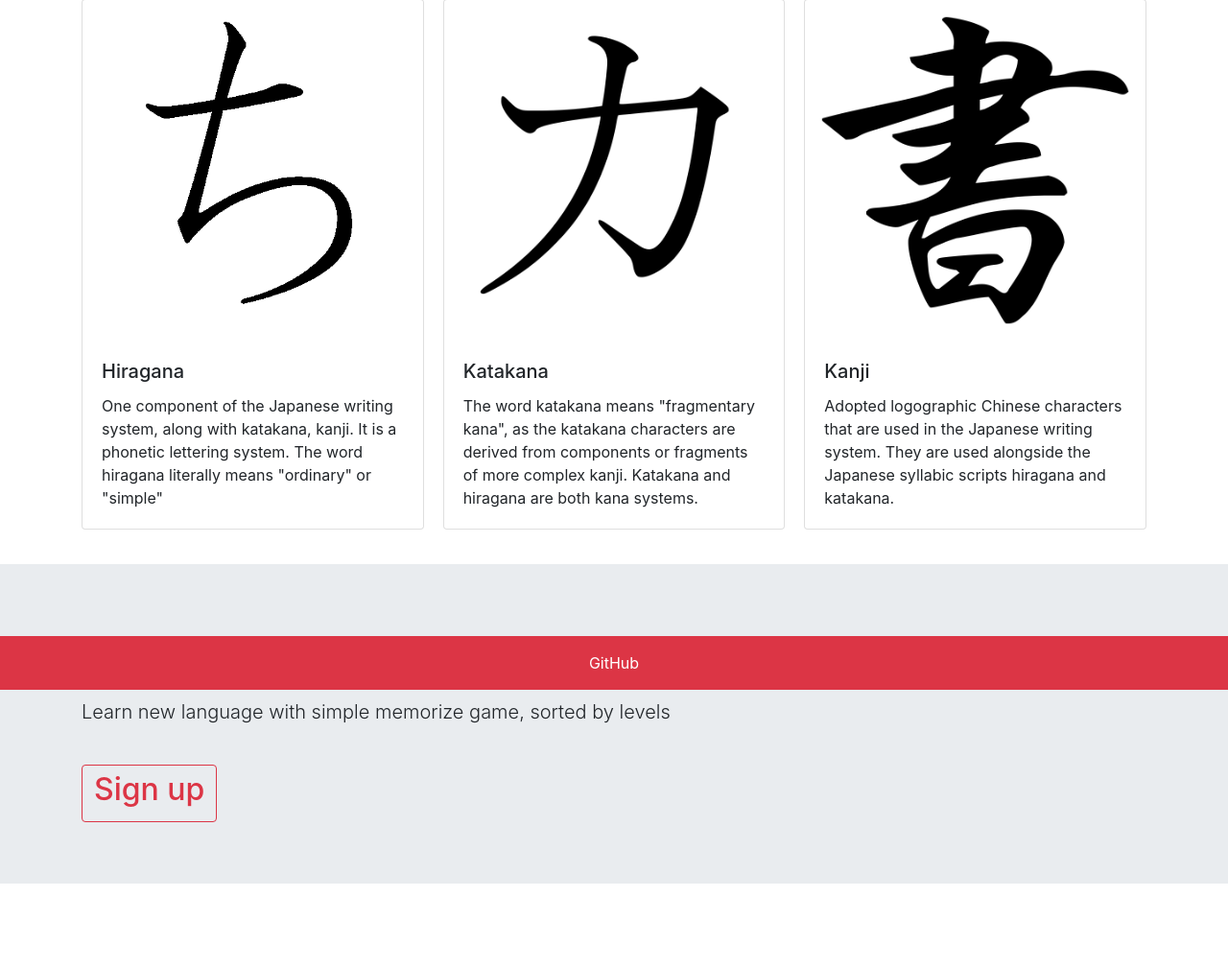
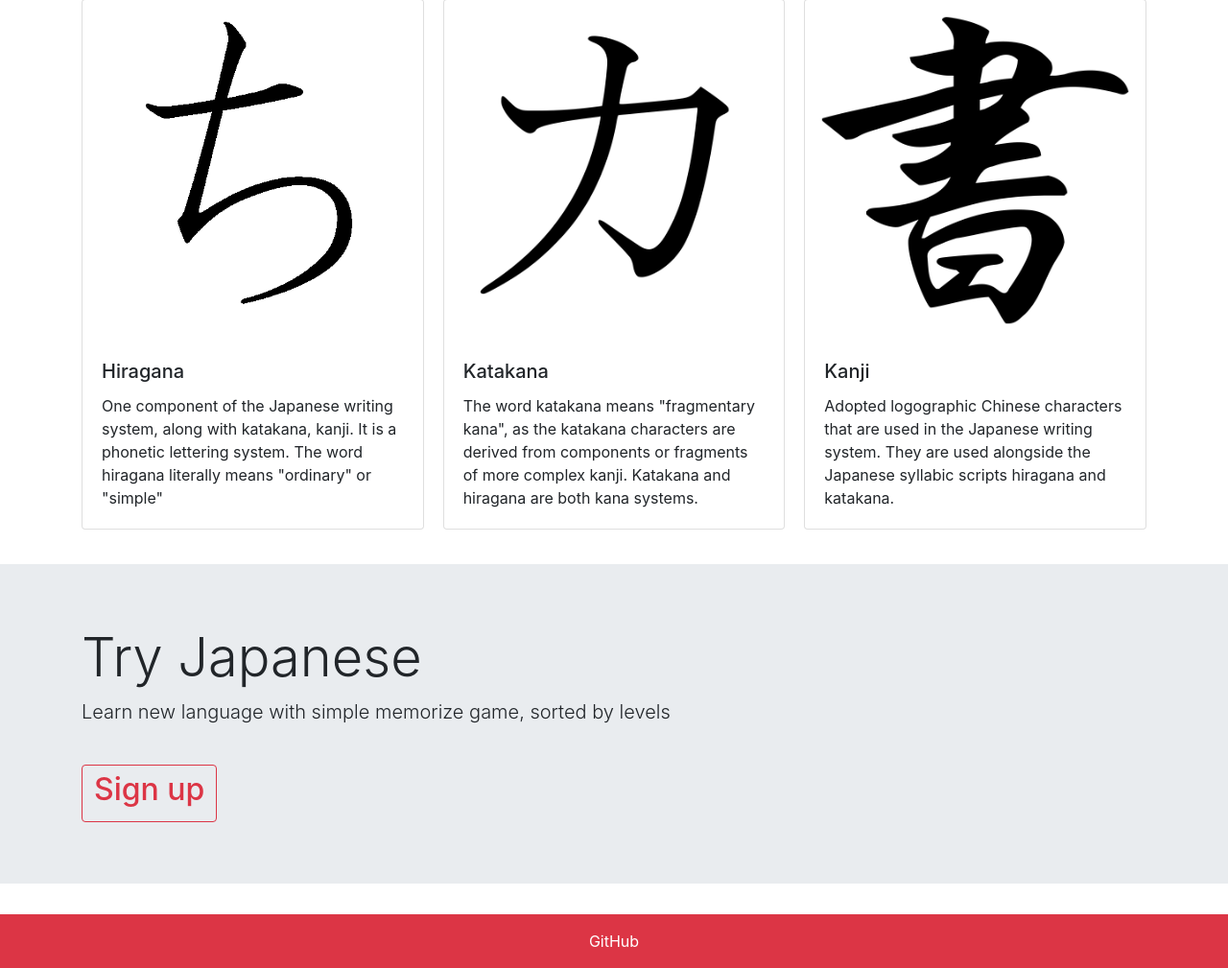
Before and after one commit to zooyl/JapaneseMemo, a Django app: page / in a window 1280 px wide. Shown: the part 81-1090 px from the top of the page at 96% size. Before the commit the page ends 1002 px from the top, so only its background shows below. Run offline with Django 3.2, Linux system fonts and the light colour scheme; some libraries are stand-ins or nearby versions.

Commit message:
LandingPage footer fix

```diff
--- a/templates/landing_page.html
+++ b/templates/landing_page.html
@@ -64,8 +64,7 @@
 <script src="https://stackpath.bootstrapcdn.com/bootstrap/4.3.1/js/bootstrap.min.js"
         integrity="sha384-JjSmVgyd0p3pXB1rRibZUAYoIIy6OrQ6VrjIEaFf/nJGzIxFDsf4x0xIM+B07jRM"
         crossorigin="anonymous"></script>
-<br>
-<footer class="fixed-bottom">
+<footer class="bottom">
     <div class="footer-copyright text-center py-3 bg-danger">
         <a href="https://github.com/zooyl" target="_blank" class="text-white">GitHub</a>
     </div>
```
